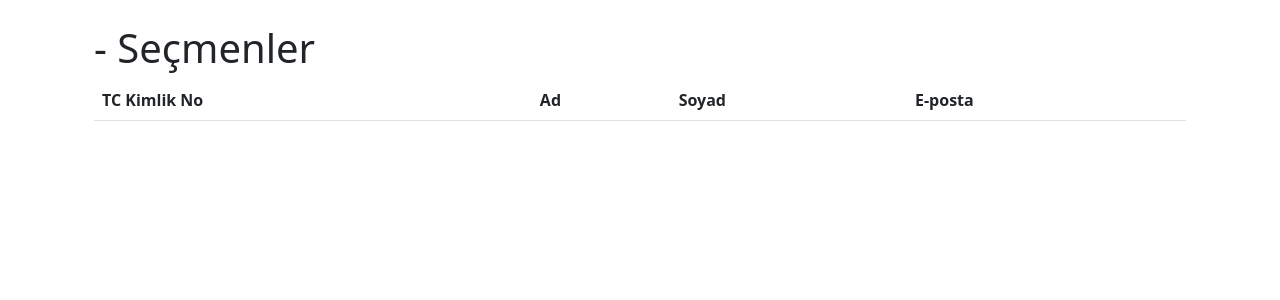
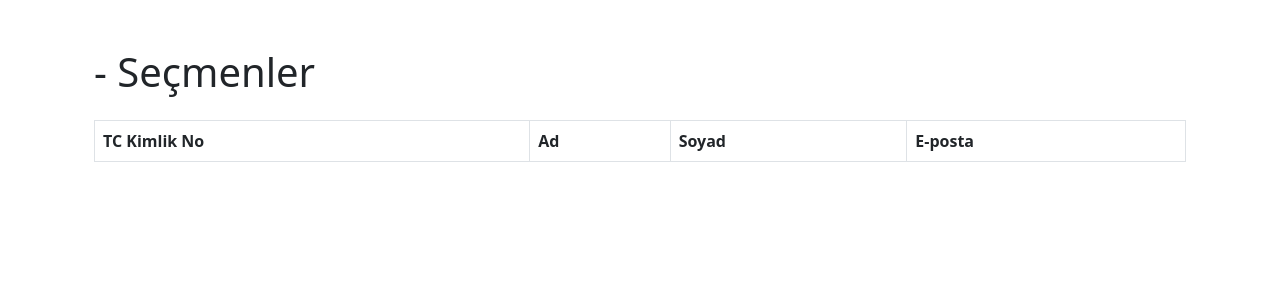
Before and after one commit to alpertoruun/VotingAppwithDockerandAWS, a Flask app: template src/templates/core/election_voters.html in a window 1280 px wide. Shown: the part 72-372 px from the top of the page. Run offline with Flask 2, Linux system fonts and the light colour scheme; the template is opened without the code that fills it, so the values that code supplies are empty; parts of the project's set-up code (start-up, migrations or seed data) failed here and were passed over.

Commit message:
feat: fixes the pagination when out of page

```diff
--- a/src/core/views.py
+++ b/src/core/views.py
@@ -31,7 +31,7 @@ def election_voters(encrypted_election_id):
     page = request.args.get('page', 1, type=int)
     per_page = 18
     vote_tokens_query = VoteToken.query.filter_by(election_id=election_id).join(Voter, VoteToken.voter_id == Voter.id)
-    vote_tokens_paginated = vote_tokens_query.paginate(page=page, per_page=per_page, error_out=False)
+    vote_tokens_paginated = vote_tokens_query.paginate(page=page, per_page=per_page, error_out=True)
     voter_info = [(token, Voter.query.get(token.voter_id)) for token in vote_tokens_paginated.items]
     print(voter_info)
 
@@ -45,7 +45,7 @@ def my_elections():
     page = request.args.get('page', 1, type=int)
     per_page = 18
     elections_query = Election.query.filter_by(creator_id=current_user.id)
-    elections = elections_query.paginate(page=page, per_page=per_page, error_out=False)
+    elections = elections_query.paginate(page=page, per_page=per_page, error_out=True)
     encrypted_elections = [(encrypt_id(election.id), election) for election in elections.items]
     return render_template('core/my_elections.html', elections=encrypted_elections, pagination=elections)
 
--- a/src/templates/core/election_voters.html
+++ b/src/templates/core/election_voters.html
@@ -1,10 +1,11 @@
 {% extends "_base.html" %}
 
 {% block content %}
-<div class="container">
-    <h1>{{ election.title }} - Seçmenler</h1>
-    <table class="table">
-        <thead>
+<div class="container mt-4">
+    <h1 class="mb-4">{{ election.title }} - Seçmenler</h1>
+    <div class="table-responsive">
+        <table class="table table-bordered table-hover">
+            <thead class="thead-dark">
                 <tr>
                     <th>TC Kimlik No</th>
                     <th>Ad</th>
@@ -23,16 +24,23 @@
                 {% endfor %}
             </tbody>
         </table>
+    </div>
     <nav aria-label="Page navigation">
-        <ul class="pagination">
+        <ul class="pagination justify-content-center">
             {% if pagination.has_prev %}
-            <li class="page-item"><a class="page-link" href="?page={{ pagination.prev_num }}">Previous</a></li>
+            <li class="page-item">
+                <a class="page-link" href="?page={{ pagination.prev_num }}">Previous</a>
+            </li>
             {% endif %}
             {% for page in pagination.iter_pages() %}
-            <li class="page-item {{ 'active' if page == pagination.page else '' }}"><a class="page-link" href="?page={{ page }}">{{ page }}</a></li>
+            <li class="page-item {{ 'active' if page == pagination.page else '' }}">
+                <a class="page-link" href="?page={{ page }}">{{ page }}</a>
+            </li>
             {% endfor %}
             {% if pagination.has_next %}
-            <li class="page-item"><a class="page-link" href="?page={{ pagination.next_num }}">Next</a></li>
+            <li class="page-item">
+                <a class="page-link" href="?page={{ pagination.next_num }}">Next</a>
+            </li>
             {% endif %}
         </ul>
     </nav>
```
Lines whose indentation alone changed are shown as unchanged.
